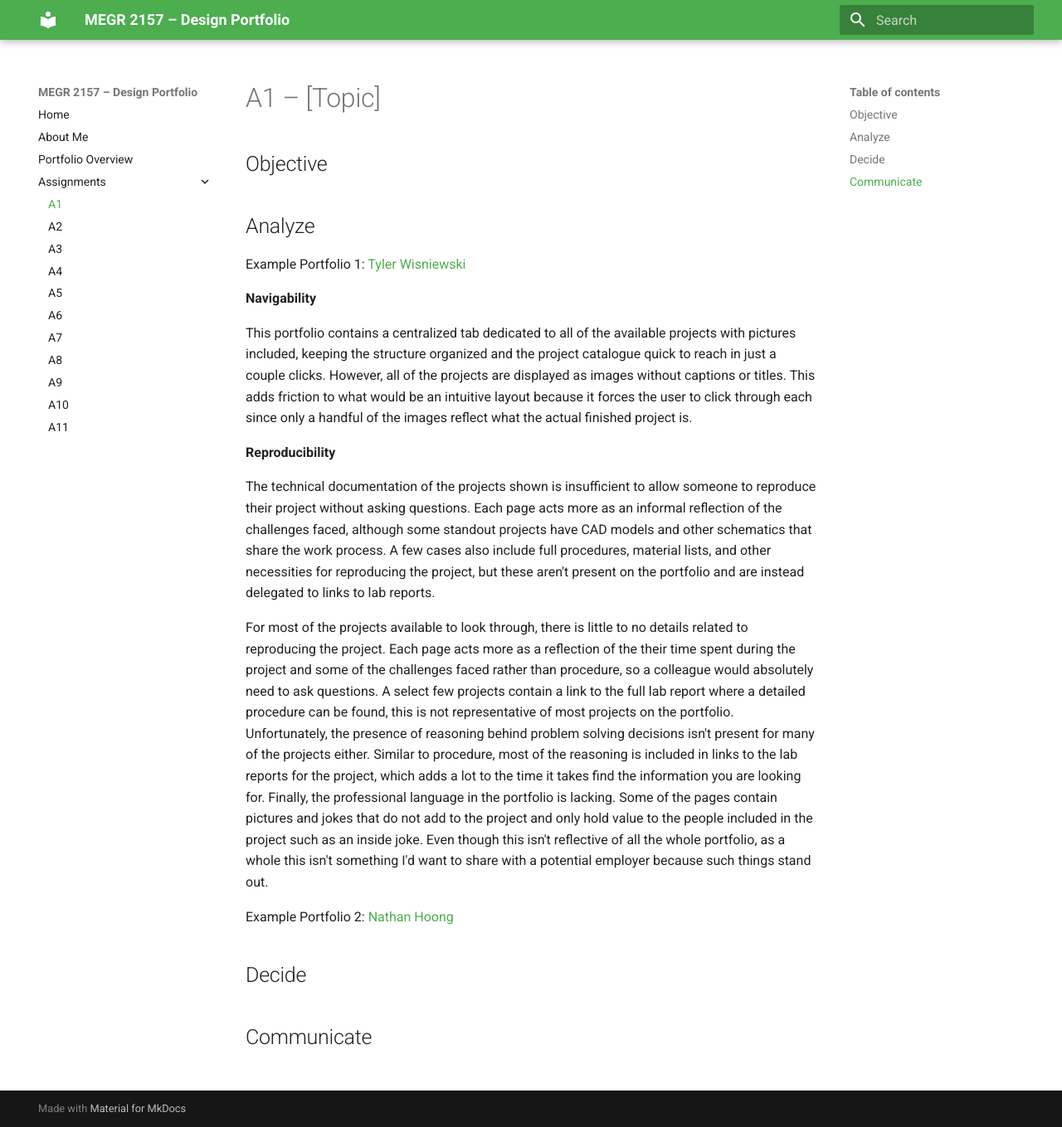
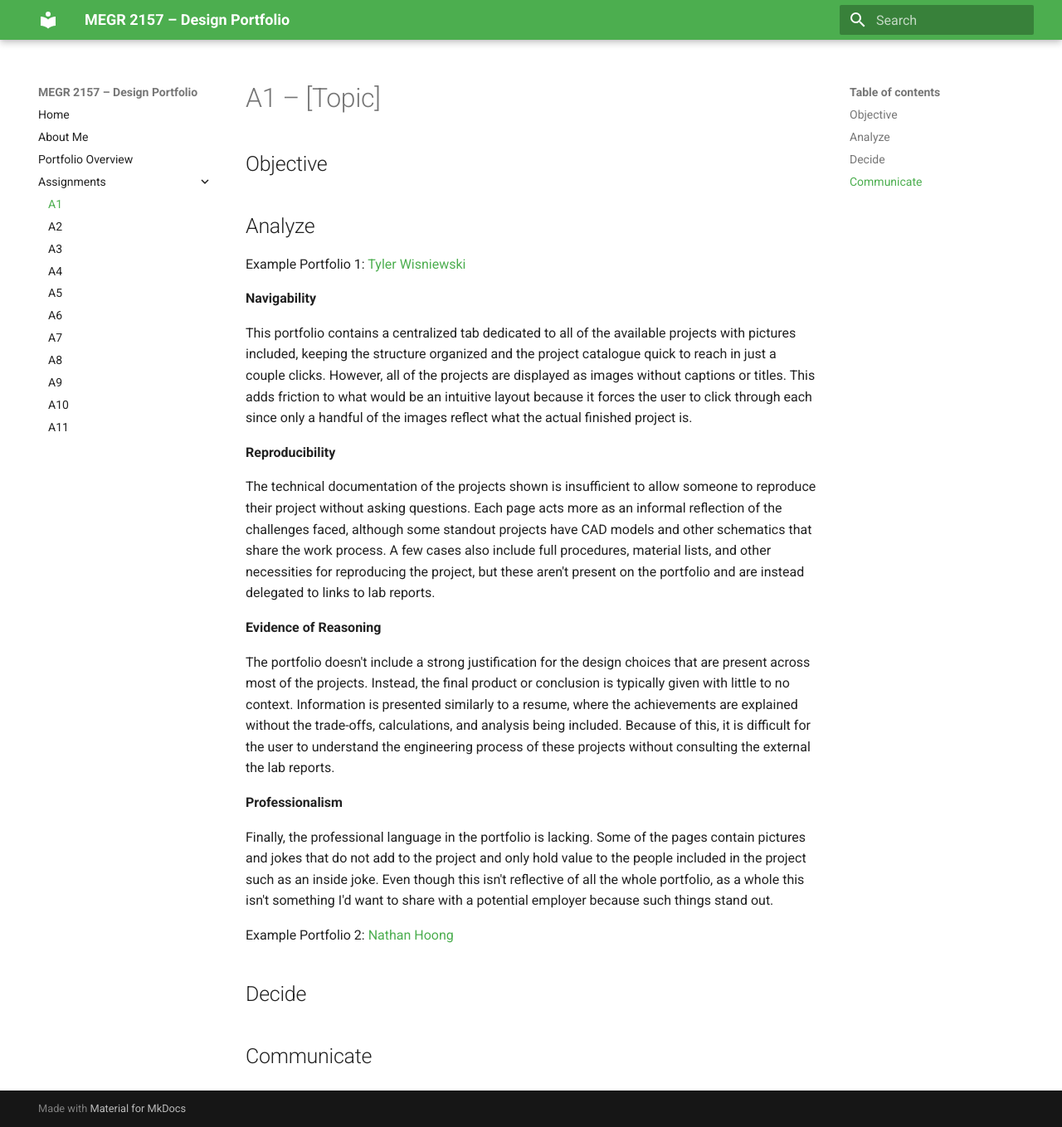
Before and after one commit to Jmswanchara/megr2156-portfolio, an MkDocs documentation site: the page built from docs/assignments/A01/index.md, in a window 1280 px wide and 1359 px high. Shown: the whole window at 83% size. Built offline with MkDocs 1.6.1 and Material for MkDocs 9.7.7, drawn with Linux system fonts in a browser that asks for light colours.

Commit message:
Update index.md

```diff
--- a/docs/assignments/A01/index.md
+++ b/docs/assignments/A01/index.md
@@ -14,9 +14,17 @@ This portfolio contains a centralized tab dedicated to all of the available proj
 
 The technical documentation of the projects shown is insufficient to allow someone to reproduce their project without asking questions.  Each page acts more as an informal reflection of the challenges faced, although some standout projects have CAD models and other schematics that share the work process.  A few cases also include full procedures, material lists, and other necessities for reproducing the project, but these aren't present on the portfolio and are instead delegated to links to lab reports.
 
-For most of the projects available to look through, there is little to no details related to reproducing the project.  Each page acts more as a reflection of the their time spent during the project and some of the challenges faced rather than procedure, so a colleague would absolutely need to ask questions. A select few projects contain a link to the full lab report where a detailed procedure can be found, this is not representative of most projects on the portfolio.  Unfortunately, the presence of reasoning behind problem solving decisions isn't present for many of the projects either.  Similar to procedure, most of the reasoning is included in links to the lab reports for the project, which adds a lot to the time it takes find the information you are looking for.  Finally, the professional language in the portfolio is lacking.  Some of the pages contain pictures and jokes that do not add to the project and only hold value to the people included in the project such as an inside joke.  Even though this isn't reflective of all the whole portfolio, as a whole this isn't something I'd want to share with a potential employer because such things stand out.
+**Evidence of Reasoning**
+
+The portfolio doesn't include a strong justification for the design choices that are present across most of the projects.  Instead, the final product or conclusion is typically given with little to no context.  Information is presented similarly to a resume, where the achievements are explained without the trade-offs, calculations, and analysis being included.  Because of this, it is difficult for the user to understand the engineering process of these projects without consulting the external the lab reports.
+
+**Professionalism**
+
+Finally, the professional language in the portfolio is lacking.  Some of the pages contain pictures and jokes that do not add to the project and only hold value to the people included in the project such as an inside joke.  Even though this isn't reflective of all the whole portfolio, as a whole this isn't something I'd want to share with a potential employer because such things stand out.
 
 Example Portfolio 2: [Nathan Hoong](https://nhoong.github.io/)
+
+
 ## Decide
 
 
```
